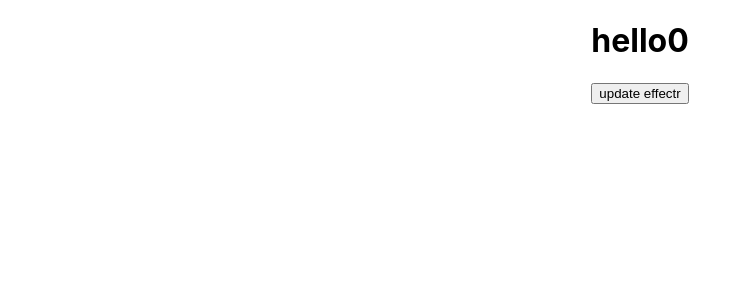
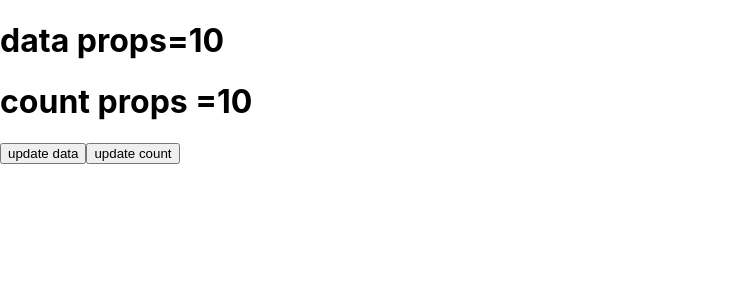
Before and after one commit to Guri1624/fundamental_of_react, a React (Create React App) app: page / in a window 1280 px wide. Shown: the top 300 px of the page, without its empty margins (0-752 px from the left). Built offline with nearby package versions, Linux system fonts and the light colour scheme.

Commit message:
propse use in effect

```diff
--- a/src/App.js
+++ b/src/App.js
@@ -1,23 +1,20 @@
 
 import logo from './logo.svg';
-import './App.css';
-import React,{ useState,useEffect }  from 'react'
-function App()
-{
-const [count,setCount]=useState(0)
-     useEffect(() =>{
-          alert("useefect")
-     }
-     )
+import React, { useEffect, useState } from 'react'
+import Uefeect from './Uefeect'
+function App(){
+     const [data,setData]=useState(10);
+     const [count,setCount]=useState(10);
+
      return(
      <div className="App">
-        <h1>hello{count} </h1>
-        <button onClick={()=>setCount(count+1)}>update effectr</button>
+          <Uefeect count={count} data={data}/>
+        <button onClick={()=>setData(data+1)}>update data </button>
+         <button onClick={()=>setCount(count+1)}>update count </button>
         </div>
      );
 }
 export default App;
-
 
 
 
--- /dev/null
+++ b/src/Uefeect.js
@@ -0,0 +1,17 @@
+
+import React, { useEffect, useState } from 'react'
+function App(props)
+{
+    useEffect (()=>{
+        alert("count is "+props.count)
+    },[props.count,props.data]
+    )
+
+     return(
+     <div className="App">
+        <h1>data props={props.data}</h1>
+        <h1>count props ={props.count}</h1>
+        </div>
+     );
+}
+export default App;
```
